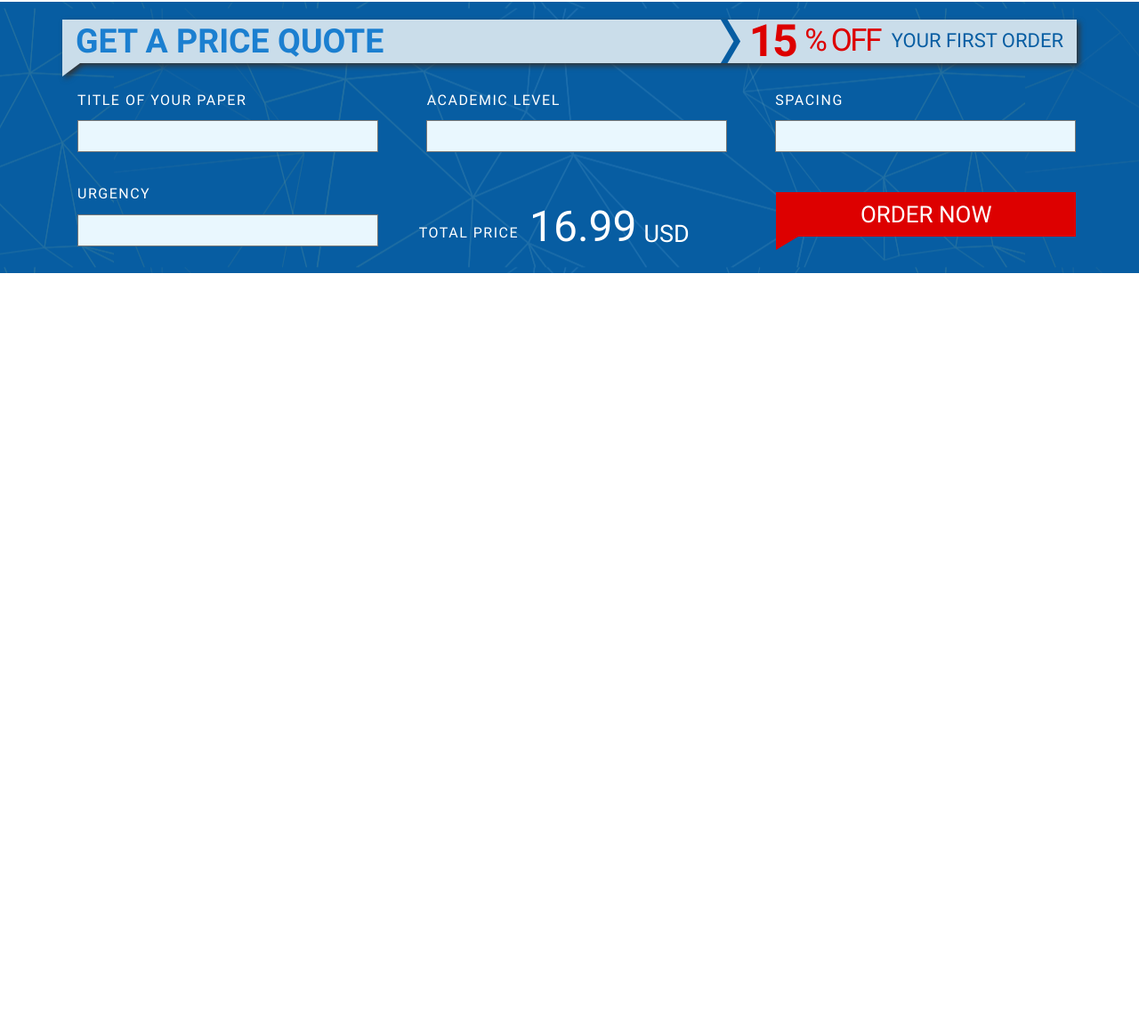
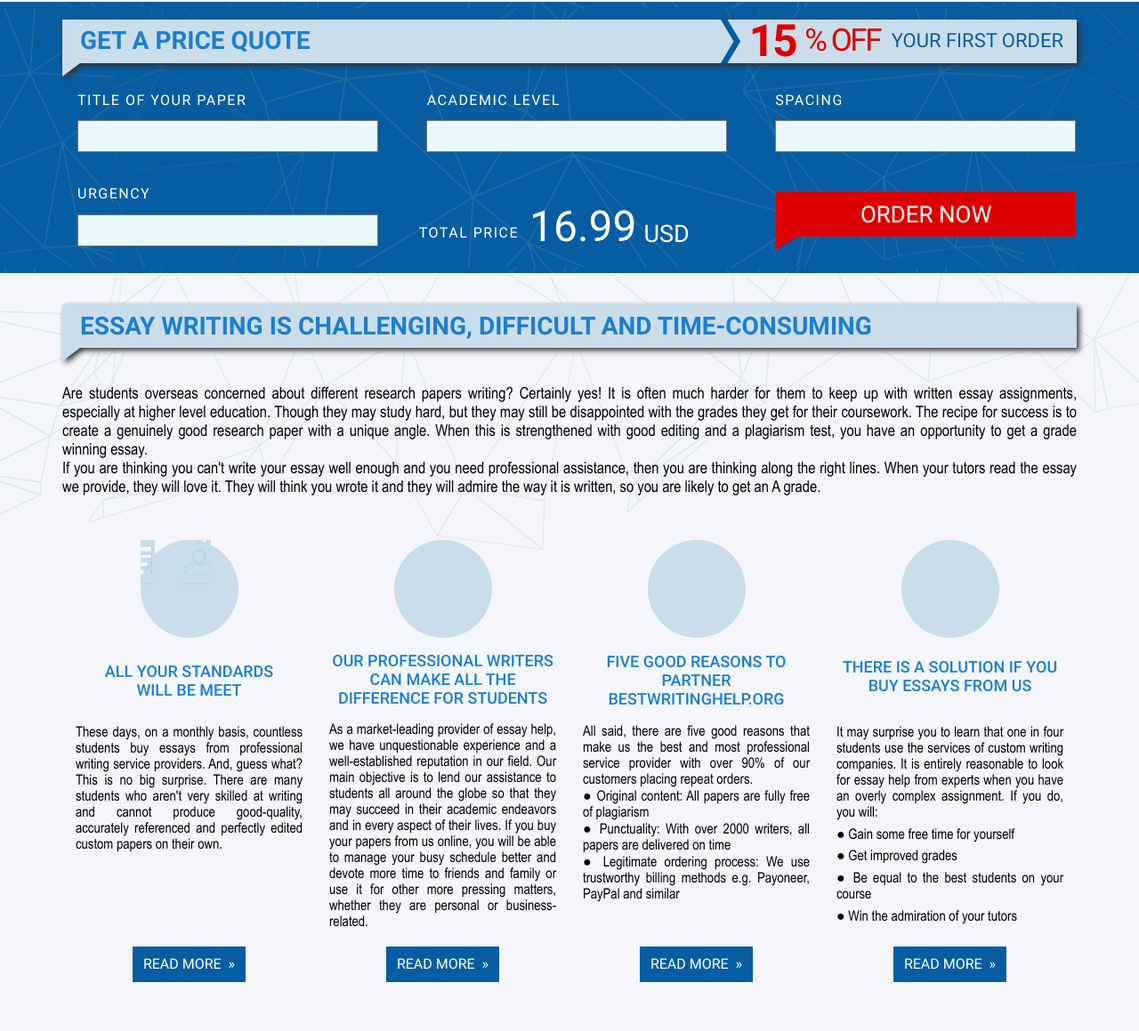
Before and after one commit to Parchuk/Best-Writing-Help, a website: page src/views/index.html in a window 1280 px wide. Shown: the part 747-1906 px from the top of the page at 89% size. Before the commit the page ends 1054 px from the top, so only its background shows below. Drawn offline with nearby package versions, Linux system fonts and the light colour scheme; files that its build step writes are made by us from their sources.

Commit message:
add essay-writingd

```diff
--- a/src/blocks/_modules.scss
+++ b/src/blocks/_modules.scss
@@ -2,4 +2,5 @@
 @import "modules/footer/footer";
 @import "modules/banner/banner";
 @import "modules/price/price";
+@import "modules/essay-writing/essay-writing";
 @import "modules/main/main";
--- /dev/null
+++ b/src/blocks/modules/essay-writing/essay-writing.html
@@ -0,0 +1,86 @@
+<section>
+    <div class="container-fluid essay-writing">
+        <div class="container">
+            <div class="row">
+                <div class="triangle-container col-12 p-0">
+                    <h2>Essay writing is challenging, difficult and time-consuming</h2>
+                   <div class="triangle"></div>
+                </div>
+                <p>
+                    Are students overseas concerned about different research papers writing? Certainly yes! It is often much harder for them to keep up with written essay assignments, especially at higher level education. Though they may study hard, but they may still be disappointed with the grades they get for their coursework. The recipe for success is to create a genuinely good research paper with a unique angle. When this is strengthened with good editing and a plagiarism test, you have an opportunity to get a grade winning essay. <br>
+                    If you are thinking you can't write your essay well enough and you need professional assistance, then you are thinking along the right lines. When your tutors read the essay we provide, they will love it. They will think you wrote it and they will admire the way it is written, so you are likely to get an A grade.
+                </p>
+            </div>
+            <div class="row">
+                <ul class="d-flex">
+                    <li class="col-3">
+                        <span>
+                            <span class="sprite">
+
+                            </span>
+                        </span>
+                        <h4>
+                            <span>All your standards</span>
+                            <span>will be meet</span>
+                        </h4>
+                        <p>
+
+                            These days, on a monthly basis, countless students buy essays from professional writing service providers. And, guess what? This is no big surprise. There are many students who aren't very skilled at writing and cannot produce good-quality, accurately referenced and perfectly edited custom papers on their own.
+                        </p>
+                        <a href="#">read more &nbsp;&raquo;</a>
+                    </li>
+                    <li class="col-3">
+                        <span></span>
+                        <h4>
+                            <span>Our professional writers</span>
+                             <span>can make all the</span>
+                              <span>difference for students</span>
+                        </h4>
+                        <p>
+                            As a market-leading provider of essay help, we have unquestionable experience and a well-established reputation in our field. Our main objective is to lend our assistance to students all around the globe so that they may succeed in their academic endeavors and in every aspect of their lives. If you buy your papers from us online, you will be able to manage your busy schedule better and devote more time to friends and family or use it for other more pressing matters, whether they are personal or business-related.
+                        </p>
+                        <a href="#">read more &nbsp;&raquo;</a>
+                    </li>
+                    <li class="col-3">
+                        <span></span>
+                        <h4>
+                            <span>Five good reasons to</span>
+                            <span>partner</span>
+                            <span>BestWritingHelp.org</span>
+                        </h4>
+                        <p>
+                            All said, there are five good reasons that make us the best and most professional service provider with over 90% of our customers placing repeat orders.
+                        </p>
+
+                        <p>
+                            ● Original content: All papers are fully free of plagiarism
+                        </p>
+                        <p>
+                            ● Punctuality: With over 2000 writers, all papers are delivered on time
+                        </p>
+                        <p>
+                            ● Legitimate ordering process: We use trustworthy billing methods e.g. Payoneer, PayPal and similar
+                        </p>
+                        <a href="#">read more &nbsp;&raquo;</a>
+                    </li>
+                    <li class="col-3">
+                        <span></span>
+                        <h4>
+                            <span>There is a solution if you</span>
+                            <span>buy essays from us</span>
+                        </h4>
+                        <p>
+                            It may surprise you to learn that one in four students use the services of custom writing companies. It is entirely reasonable to look for essay help from experts when you have an overly complex assignment. If you do, you will:
+                        </p>
+                        <p>● Gain some free time for yourself</p>
+                        <p>● Get improved grades</p>
+                        <p>● Be equal to the best students on your course</p>
+                        <p>● Win the admiration of your tutors</p>
+
+                        <a href="#">read more &nbsp;&raquo;</a>
+                    </li>
+                </ul>
+            </div>
+        </div>
+    </div>
+</section>
--- /dev/null
+++ b/src/blocks/modules/essay-writing/essay-writing.scss
@@ -0,0 +1,123 @@
+.essay-writing{
+    background: url(../../../img/bg-essay-writing.png) #f4f6fa center -270px no-repeat;
+    .triangle-container{
+        filter: drop-shadow(3px 3px 3px lighten($base-dark, 20%));
+        margin: 35px 0 25px 0;
+
+        @media(max-width:767px) {
+        margin: 23px 0;
+        }
+
+       h2{
+        text-transform: uppercase;
+        @include font ($primary-3,$font-bold,28px,700);
+        background-color: $primary-4;
+        padding: 8px 20px;
+
+        @media(max-width:767px) {
+            @include font ($primary-3, $font-bold, 20px, 700);
+        }
+       }
+    }
+    .triangle-container+p{
+        @include font ($base-dark,$font-normal,18px,400);
+        text-align: justify;
+        margin-bottom: 35px;
+    }
+    ul{
+        margin-bottom: 40px;
+        li>span>span{
+            background-image: url(../../../img/sprite/css_sprites.png);
+            display: block;
+        }
+        li:first-of-type>span>span{
+            width: 79px; height: 61px;
+            background-position: -460px;
+
+        }
+        li>span{
+            width: 110px;
+            height: 110px;
+            background-color:$primary-4;
+            display: block;
+            border-radius: 50%;
+        }
+        li{
+            position: relative;
+            padding-top: 15px;
+            box-sizing: border-box;
+            justify-content: space-between;
+            display: flex;
+            flex-direction: column;
+            align-items: center;
+            &:hover{
+                background-color: $base-light;
+                filter: drop-shadow(0px 0px 2px lighten($base-dark, 20%));
+
+            }
+
+        }
+        li:nth-of-type(3) p:last-of-type{
+            padding-bottom: 30px;
+        }
+        li:nth-of-type(4) p:first-of-type{
+            padding-top: 10px;;
+        }
+        li:last-of-type p{
+            align-self: flex-start;
+
+        }
+        li:first-of-type p{
+            padding-bottom:75px;
+        }
+        p{
+            @include font ($base-dark,$font-normal,16px,400);
+            text-align: justify;
+
+
+        }
+        a{
+            background-color: $primary-2;
+            @include font ($base-light,$font-regular,16px,400);
+            line-height: 24px;
+            text-transform: uppercase;
+            padding: 8px 12px;
+            margin:20px 0 15px 0;
+            &:hover{
+                background-color: $a-bg;
+            }
+
+
+        }
+    }
+    h4{
+        margin:15px 0;
+        span{
+            text-transform: uppercase;
+            @include font ($primary-3,$font-medium,18px,500);
+            display: block;
+            text-align: center;
+        }
+    }
+    li::after{
+            content: "";
+            display: block;
+            width: 0;
+            height: 0;
+            border-top: 28px solid #f4f6fa;
+            border-right: 35px solid transparent;
+            position: absolute;
+            bottom: -28px;
+            left:0;
+    }
+    li:hover::after{
+        border-top: 28px solid $base-light;
+    }
+    .triangle {
+        width: 0;
+        height: 0;
+        border-top: 15px solid $primary-4;
+        border-right: 20px solid transparent;
+
+    }
+}
--- a/src/blocks/modules/price/price.js
+++ b/src/blocks/modules/price/price.js
@@ -1,4 +1,4 @@
-
+console.log(2);
 $.widget( 'app.selectmenu', $.ui.selectmenu, {
   _drawButton: function() {
     this._super();
--- a/src/blocks/modules/price/price.scss
+++ b/src/blocks/modules/price/price.scss
@@ -11,7 +11,6 @@
         div:first-of-type {
             line-height: 36px;
             text-transform: uppercase;
-            @include font ($primary-3, $font-bold, 25px, 700);
             background-color: $primary-4;
             text-align: end;
             padding: 0 15px;
@@ -68,7 +67,13 @@
 
             h2 {
                 text-align: start;
+                @include font ($primary-3, $font-bold, 28px, 700);
+                padding-left:20px;
+                @media(max-width:767px) {
+                padding-left:15px;
+                @include font ($primary-3, $font-bold, 22px, 700);
 
+                }
             }
         }
 
--- a/src/styles/helpers/_variables.scss
+++ b/src/styles/helpers/_variables.scss
@@ -11,7 +11,7 @@ $primary-5:#0983e5;
 $order-color:#dd0000;
 
 $select-bg:#e9f7fe;
-
+$a-bg:#ffc22e;
 //fonts
 
 $font-thin:'Roboto-Thin';
--- a/src/views/index.html
+++ b/src/views/index.html
@@ -7,6 +7,8 @@
         <meta name="theme-color" content="#fff">
         <meta name="apple-mobile-web-app-status-bar-style" content="black-translucent">
         <meta name="viewport" content="width=device-width, user-scalable=no, initial-scale=1.0, maximum-scale=1.0, minimum-scale=1.0">
+        <script src="">
+        </script>
         <link rel="stylesheet" href="https://use.fontawesome.com/releases/v5.8.1/css/all.css" integrity="sha384-50oBUHEmvpQ+1lW4y57PTFmhCaXp0ML5d60M1M7uH2+nqUivzIebhndOJK28anvf" crossorigin="anonymous">
         <link rel="stylesheet" href="../styles/main.css">
     </head>
@@ -17,10 +19,13 @@
  @@include("../blocks/modules/header/header.html")
  @@include("../blocks/modules/banner/banner.html")
  @@include("../blocks/modules/price/price.html")
+ @@include("../blocks/modules/essay-writing/essay-writing.html")
  @@include("../blocks/modules/main/main.html")
  @@include("../blocks/modules/footer/footer.html")
 
 
+<script src="js/main.js">
 
+</script>
 </body>
 </html>
```
Also changed, not shown: src/blocks/modules/price/price.html (+0 -2 lines), bg-price.png (deleted), src/img/bg-essay-writing.png (added).
